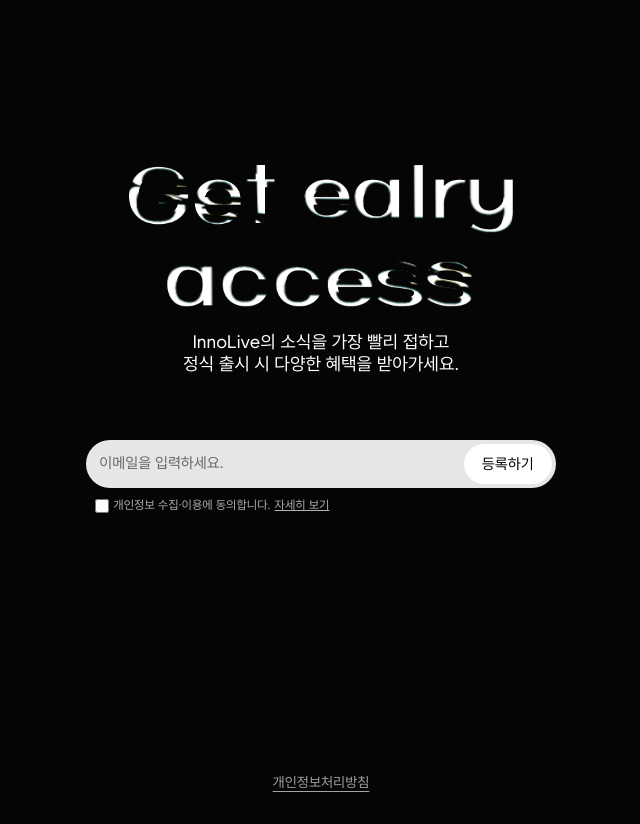
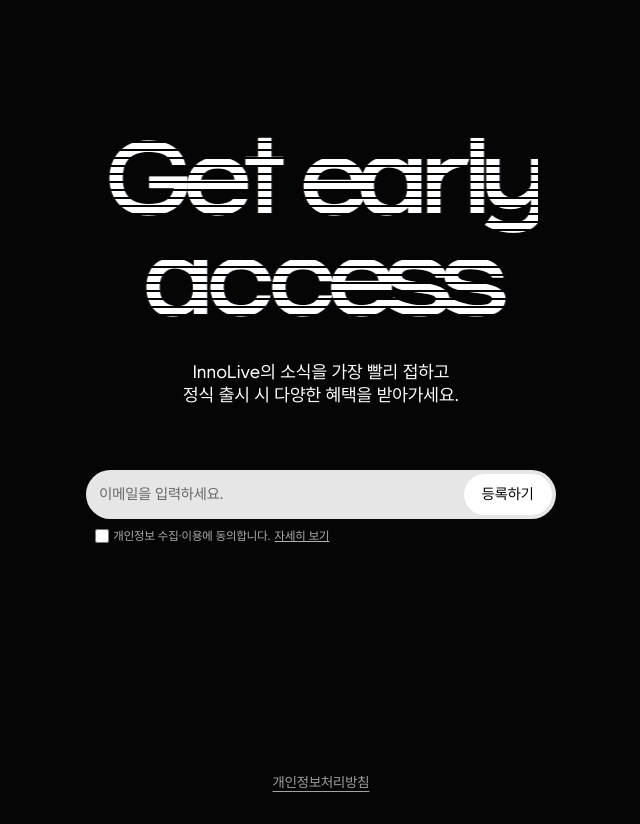
Before and after one commit to team-framework/innolive-client, a Next.js app in the folder apps/web/: page / in a window 1280 px wide. Shown: the part 1660-2484 px from the top of the page, without its empty margins (319-959 px from the left). Built offline with nearby package versions, Linux system fonts and the light colour scheme; no server answers.

Commit message:
style: 사전등록 제목 렌티큘러 효과 추가

```diff
--- a/apps/web/app/globals.css
+++ b/apps/web/app/globals.css
@@ -19,3 +19,21 @@
 :root { background-color: #050505; font-family: "Wanted Sans", ui-sans-serif, system-ui, sans-serif; }
 body { min-height: 100vh; margin: 0; }
 .font-neurimbo { font-family: "neurimbo-gothic", ui-sans-serif, system-ui, sans-serif; }
+
+.lenticular-title {
+  color: #fff;
+  font-family: "neurimbo-gothic", ui-sans-serif, system-ui, sans-serif;
+  font-size: clamp(72px, 10vw, 192px);
+  font-weight: 400;
+  letter-spacing: -0.07em;
+  line-height: 0.79;
+  text-align: center;
+}
+
+.lenticular-title span {
+  display: block;
+  /* Sharp text remains as the base; the 1px transparent bands recreate the lenticular cuts without rasterization or blur. */
+  -webkit-mask-image: repeating-linear-gradient(to bottom, #000 0 6px, transparent 6px 8px);
+  mask-image: repeating-linear-gradient(to bottom, #000 0 6px, transparent 6px 8px);
+  text-shadow: 1px 0 0 rgb(160 205 255 / 45%), -1px 0 0 rgb(255 185 145 / 30%);
+}
--- a/apps/web/app/page.tsx
+++ b/apps/web/app/page.tsx
@@ -21,7 +21,13 @@
       </section>
 
       <section id="pre-registration" className="flex min-h-screen scroll-mt-4 flex-col items-center justify-center gap-16 px-6 py-20 text-center">
-        <div><img src="/figma/GetEalryAccess.png" alt="Get early access" className="mx-auto w-[60vw] sm:w-[30vw]" /><p className="mt-[clamp(24px,1.67vw,32px)] text-base leading-tight md:text-[clamp(18px,1.25vw,24px)]">InnoLive의 소식을 가장 빨리 접하고<br />정식 출시 시 다양한 혜택을 받아가세요.</p></div>
+        <div>
+          <h2 className="lenticular-title" aria-label="Get early access">
+            <span>Get early</span>
+            <span>access</span>
+          </h2>
+          <p className="mt-[clamp(24px,1.67vw,32px)] text-base leading-tight md:text-[clamp(18px,1.25vw,24px)]">InnoLive의 소식을 가장 빨리 접하고<br />정식 출시 시 다양한 혜택을 받아가세요.</p>
+        </div>
         <PreRegistrationForm />
       </section>
 
```
